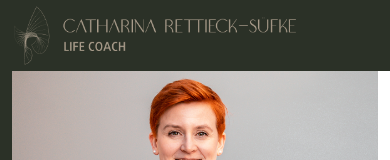
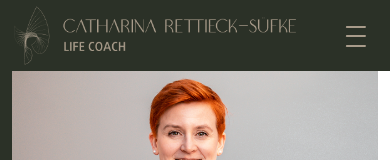
Before and after one commit to MamtazDev/catha-lifecoach-react, a React (Vite) app: page / in a window 390 px wide. Shown: the top 160 px of the page. Built offline with nearby package versions, Linux system fonts and the light colour scheme; a web font is replaced by a local one.

Commit message:
Mobile menu add

```diff
--- a/src/App.css
+++ b/src/App.css
@@ -53,6 +53,10 @@ footer {
 }
 
 /* Header Start */
+
+.navbar .navbar-toggler .icon-bar {
+  background-color: #fff !important;
+}
 
 .navbar {
   --bs-navbar-color: #A89B8A;
--- a/src/Components/Header.jsx
+++ b/src/Components/Header.jsx
@@ -1,5 +1,6 @@
 import React from "react";
 import logo from "../assets/header_logo.png";
+import menu from "../assets/menu.png";
 import { Link } from "react-router-dom";
 
 const Header = () => {
@@ -19,7 +20,8 @@ const Header = () => {
             aria-expanded="false"
             aria-label="Toggle navigation"
           >
-            <i className="fa fa-align-justify"></i>
+            {/* <i className="fa fa-align-justify icon-bar"></i> */}
+            <span><img src={menu} alt="menu" /></span>
           </button>
 
           <div className="collapse navbar-collapse" id="navbarTogglerDemo02">
--- a/src/Components/Home/LifeCoaching.jsx
+++ b/src/Components/Home/LifeCoaching.jsx
@@ -8,9 +8,6 @@ const LifeCoaching = () => {
         <div className="container">
           <div className="coaching_inner d-flex justify-content-between gap-3 gap-lg-5">
             <div>
-              {/* <Link className="text-end pt-lg-4" to="">
-                Life Coaching
-              </Link> */}
               <h3 className="text-end pt-lg-4" to="">
                 Life Coaching
               </h3>
```
Also changed, not shown: src/assets/menu.png (added).
